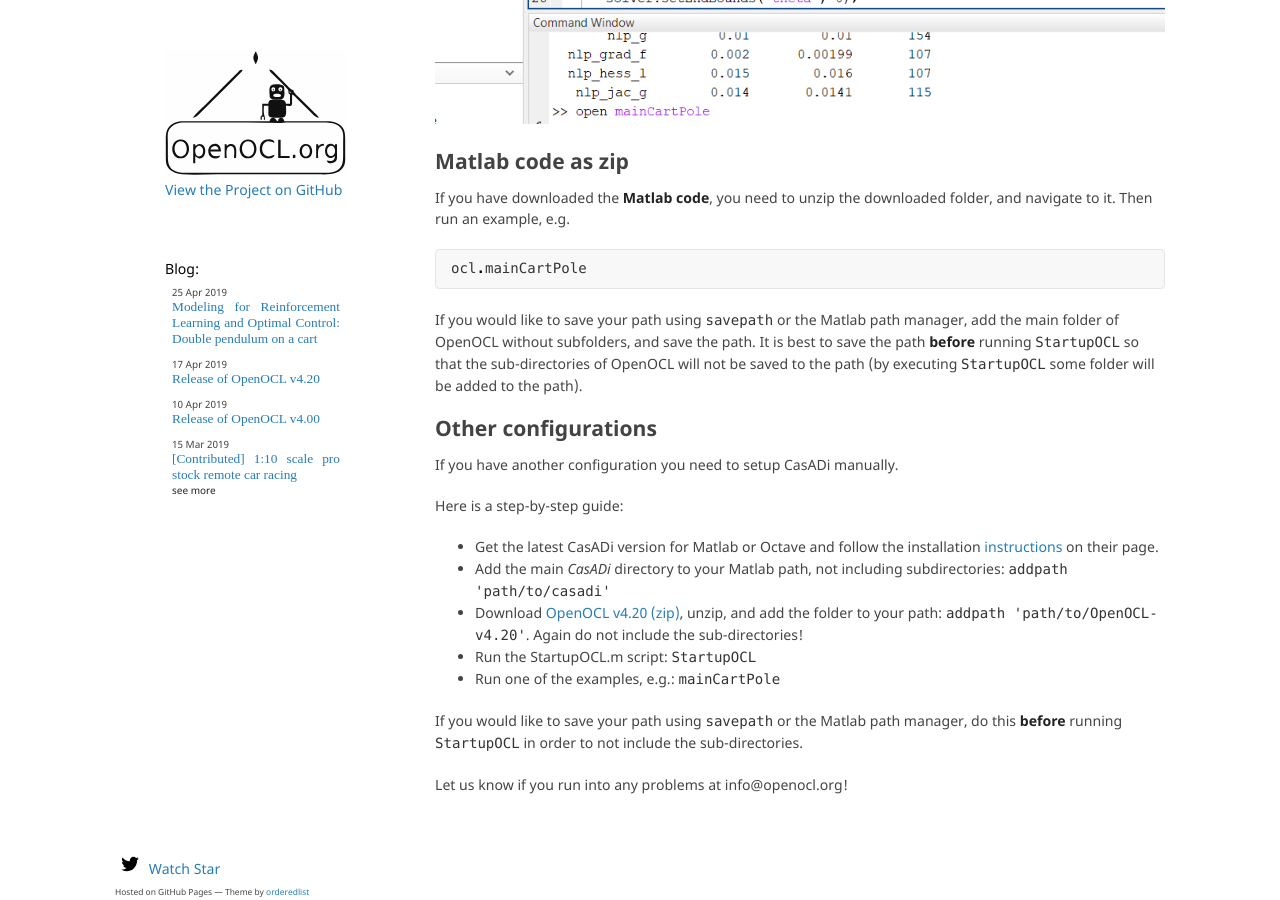
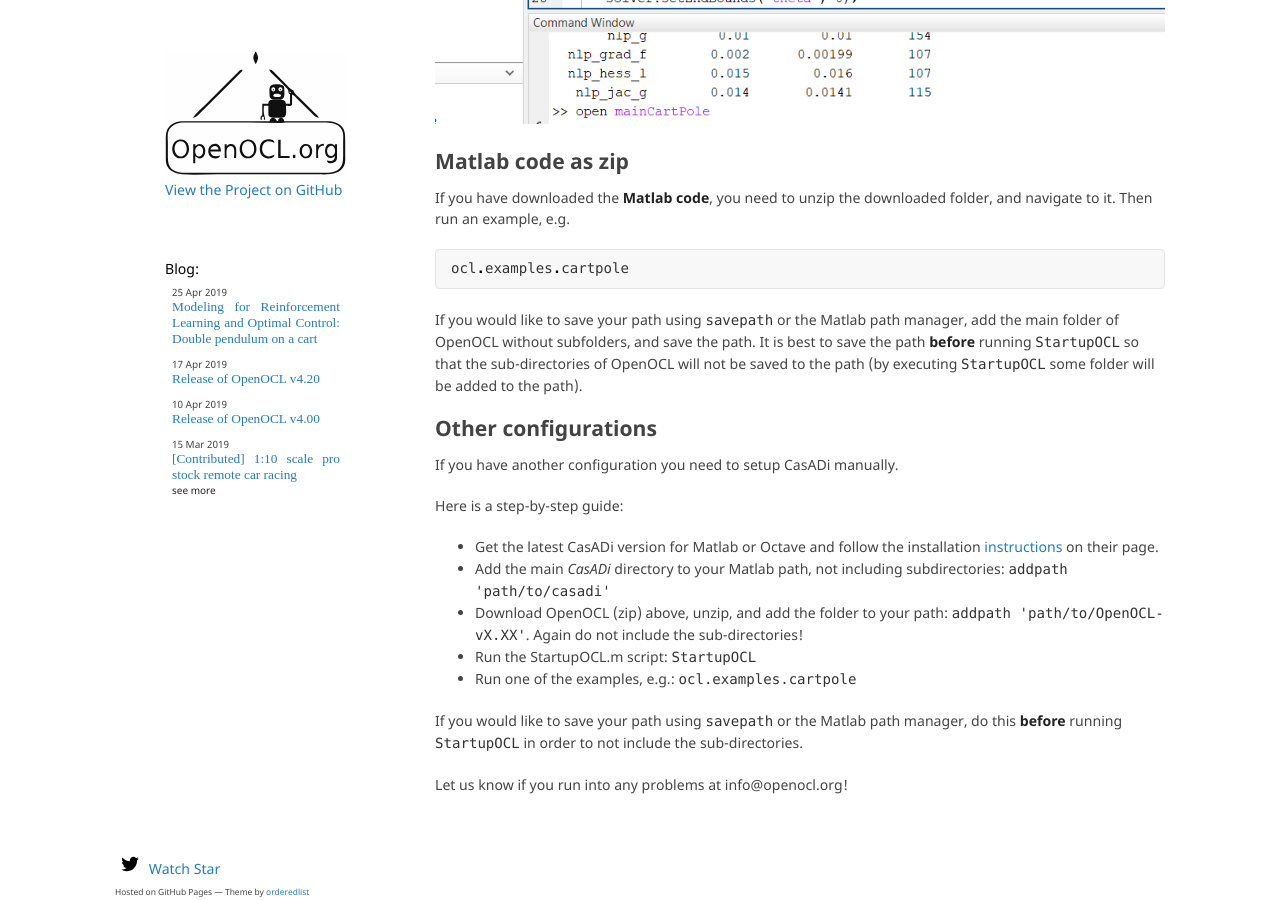
Before and after one commit to OpenOCL/openocl.github.io, a Jekyll site: the page built from get-started.md, in a window 1280 px wide and 900 px high, scrolled down 1721 px. Built offline with Jekyll 4.4.1, drawn with Linux system fonts in a browser that asks for light colours; some web fonts are replaced; our own code applies the rules of GitHub Pages for plain Markdown files; some of the changed text lies outside the part shown.

Commit message:
Update get-started.md

````diff
--- a/get-started.md
+++ b/get-started.md
@@ -1,26 +1,26 @@
 ---
 permalink: /get-started/
-last_modified_at: 2019-05-16
+last_modified_at: 2019-05-17
 title: Getting Started
 ---
 
 # Getting started
 
-On this page you can download the latest OpenOCL v4.28. You can find older versions [here](https://github.com/OpenOCL/OpenOCL/releases).
+On this page you can download the latest OpenOCL v4.29. You can find older versions [here](https://github.com/OpenOCL/OpenOCL/releases).
 
 | Windows (Matlab > R2016a, 64bit) and <br> Linux (Matlab > R2014b, 64bit)   | Other (requires two steps) |
 |:----------|:----------|
-| [Matlab .mltbx package](https://github.com/OpenOCL/OpenOCL/releases/download/v4.28/OpenOCL.v4.28.mltbx) (easiest way) | [Get and setup CasADi](https://web.casadi.org/get/) (step 1) |
-| [Matlab code as zip](https://github.com/OpenOCL/OpenOCL/releases/download/v4.28/OpenOCL-4.28.zip) (you have to setup the path manually) | [Matlab code as zip](https://github.com/OpenOCL/OpenOCL/releases/download/v4.28/OpenOCL-4.28.zip) (step 2, you have to setup the path manually) |
+| [Matlab .mltbx package](https://github.com/OpenOCL/OpenOCL/releases/download/v4.29/OpenOCL.v4.29.mltbx) (easiest way) | [Get and setup CasADi](https://web.casadi.org/get/) (step 1) |
+| [Matlab code as zip](https://github.com/OpenOCL/OpenOCL/releases/download/v4.29/OpenOCL-4.29.zip) (you have to setup the path manually) | [Matlab code as zip](https://github.com/OpenOCL/OpenOCL/releases/download/v4.29/OpenOCL-4.29.zip) (step 2, you have to setup the path manually) |
 
 ## Matlab .mltbx package installation and execution
 
-With the **Matlab .mltbx package** you are ready to go, just double click on the file and Matlab will install the packages as an Add-on.
+With the [Matlab .mltbx package](https://github.com/OpenOCL/OpenOCL/releases/download/v4.29/OpenOCL.v4.29.mltbx) you are ready to go, just double click on the file and Matlab will install the packages as an Add-on.
 
 Then run an example by typing
 
 ```m
-ocl.mainCartPole
+ocl.examples.cartpole
 ```
 
 in your command window.
@@ -50,7 +50,7 @@
 If you have downloaded the **Matlab code**, you need to unzip the downloaded folder, and navigate to it. Then run an example, e.g.
 
 ```m
-ocl.mainCartPole
+ocl.examples.cartpole
 ```
 
 If you would like to save your path using `savepath` or the Matlab path manager, add the main folder of OpenOCL without subfolders,
@@ -65,9 +65,9 @@
 
 * Get the latest CasADi version for Matlab or Octave and follow the installation [instructions](https://web.casadi.org/get/) on their page.
 * Add the main *CasADi* directory to your Matlab path, not including subdirectories: `addpath 'path/to/casadi'`
-* Download [OpenOCL v4.20 (zip)](https://github.com/OpenOCL/OpenOCL/archive/v4.20.zip), unzip, and add the folder to your path: `addpath 'path/to/OpenOCL-v4.20'`. Again do not include the sub-directories!
+* Download OpenOCL (zip) above, unzip, and add the folder to your path: `addpath 'path/to/OpenOCL-vX.XX'`. Again do not include the sub-directories!
 * Run the StartupOCL.m script: `StartupOCL`
-* Run one of the examples, e.g.: `mainCartPole`
+* Run one of the examples, e.g.: `ocl.examples.cartpole`
 
 If you would like to save your path using `savepath` or the Matlab path manager, do this **before** running `StartupOCL` in order to not include the sub-directories.
 
````
